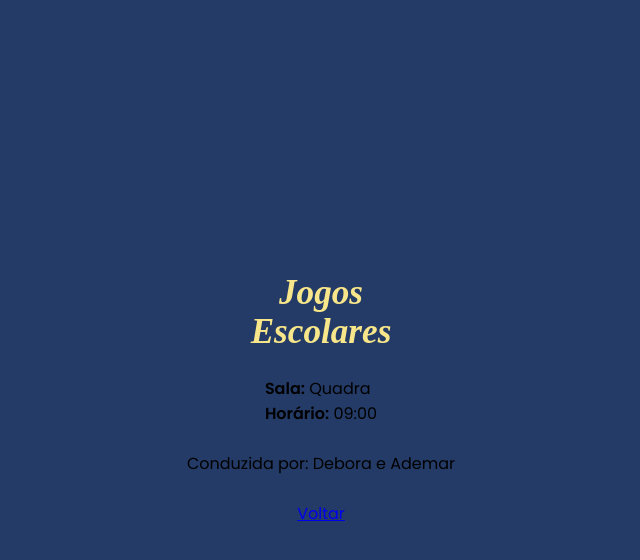
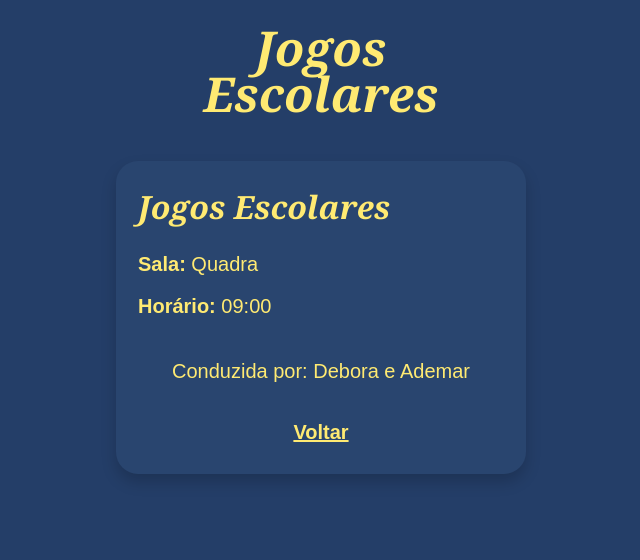
Before and after one commit to mlpradella/projeto-integrador-3ds-PortalEscolar, a plain HTML site: page 9aviso2/index.html in a window 1280 px wide. Shown: the whole page, without its empty margins (319-959 px from the left). Drawn offline with Linux system fonts and the light colour scheme; a web font is replaced by a local one.

Commit message:
calendario e avisos arrumados

```diff
--- a/9aviso2/index.html
+++ b/9aviso2/index.html
@@ -1,27 +1,56 @@
 <!DOCTYPE html>
 <html lang="pt-BR">
+
 <head>
     <meta charset="UTF-8">
+
+    <!-- Faz a página funcionar corretamente no celular -->
     <meta name="viewport" content="width=device-width, initial-scale=1.0">
+
     <title>Jogos Escolares</title>
+
+    <!-- LINKANDO O CSS -->
     <link rel="stylesheet" href="style.css">
 </head>
+
 <body>
 
-    <div class="container">
-        <h1 class="titulo">Jogos<br>Escolares</h1>
+    <main class="container">
 
-        <div class="card card-principal">
-            <p><strong>Sala:</strong> Quadra</p>
-            <p><strong>Horário:</strong> 09:00</p>
-        </div>
+        <h1>
+            Jogos<br>
+            Escolares
+        </h1>
 
-        <div class="card card-secundario">
-            <p>Conduzida por: Debora e Ademar</p>
-        </div>
+        <section class="card">
 
-        <a href="../3avisos/index.html" class="btn-voltar">Voltar</a>
-    </div>
+            <h2>Jogos Escolares</h2>
+
+            <div class="informacoes">
+
+                <p>
+                    <strong>Sala:</strong> Quadra
+                </p>
+
+                <p>
+                    <strong>Horário:</strong> 09:00
+                </p>
+
+            </div>
+
+            <p class="conduzida">
+                Conduzida por: Debora e Ademar
+            </p>
+
+            <!-- BOTÃO VOLTAR -->
+            <a href="../3avisos/index.html" class="voltar">
+                Voltar
+            </a>
+
+        </section>
+
+    </main>
 
 </body>
+
 </html>
--- a/9aviso2/style.css
+++ b/9aviso2/style.css
@@ -1,109 +1,193 @@
-@import url('https://fonts.googleapis.com/css2?family=Playfair+Display:ital,wght@1,700&family=Poppins:wght@400;600&display=swap');
+/* =========================================
+   CONFIGURAÇÕES GERAIS
+========================================= */
 
 * {
-  margin: 0;
-  padding: 0;
   box-sizing: border-box;
 }
 
+html,
 body {
-  background-color: #233B66;
-  font-family: 'Poppins', sans-serif;
-  display: flex;
-  justify-content: center;
-  align-items: center;
-  min-height: 100vh;
+  margin: 0;
+  padding: 0;
+  width: 100%;
+  min-height: 100%;
 }
 
+body {
+  background-color: #243e68;
+  color: #ffea72;
+
+  font-family: Arial, sans-serif;
+}
+
+
+/* =========================================
+ CONTAINER
+========================================= */
+
 .container {
-  background-color: #233B66;
   width: 100%;
-  max-width: 360px;
-  padding: 30px 20px;
+  min-height: 100vh;
+
   display: flex;
   flex-direction: column;
   align-items: center;
-  gap: 25px;
+
+  padding: 25px 14px 50px;
 }
 
-.header {
-  width: 100%;
-  display: flex;
-  justify-content: center;
+
+/* =========================================
+ TÍTULO PRINCIPAL
+========================================= */
+
+h1 {
+  margin: 0 0 45px 0;
+
+  color: #ffea72;
+
+  font-family: Georgia, "Times New Roman", serif;
+  font-size: 48px;
+  font-style: italic;
+  font-weight: bold;
+
+  line-height: 0.95;
+  text-align: center;
 }
 
-.titulo {
-  font-family: 'Playfair Display', serif;
+
+/* =========================================
+ CARD
+========================================= */
+
+.card {
+  width: 100%;
+  max-width: 410px;
+
+  padding: 28px 22px 30px;
+
+  background-color: #29456f;
+
+  border-radius: 22px;
+
+  box-shadow:
+      0 8px 15px rgba(0, 0, 0, 0.18);
+}
+
+
+/* =========================================
+ TÍTULO DO CARD
+========================================= */
+
+.card h2 {
+  margin: 0 0 25px;
+
+  color: #ffea72;
+
+  font-family: Georgia, "Times New Roman", serif;
+  font-size: 32px;
+  font-weight: bold;
   font-style: italic;
-  font-size: 2.2rem;
-  color: #F8E68A;
-  text-align: center;
+
   line-height: 1.1;
 }
 
-.formulario-container {
-  display: flex;
-  flex-direction: column;
-  width: 100%;
-  gap: 20px;
+
+/* =========================================
+ TEXTOS
+========================================= */
+
+.card p {
+  margin: 12px 0;
+
+  color: #ffea72;
+
+  font-size: 20px;
+  font-weight: normal;
+
+  line-height: 1.5;
 }
 
-/* Card central com Borda Amarela */
-.card-formulario {
-  background-color: #233B66;
-  width: 100%;
-  border-radius: 16px;
-  box-shadow: 0 10px 20px rgba(0, 0, 0, 0.35);
-  border: 1.5px solid #F8E68A;
-  padding: 15px;
+.card strong {
+  color: #ffea72;
 }
 
-.campo-email {
-  background-color: transparent;
-  border: none;
-  width: 100%;
-  min-height: 200px;
-  font-size: 1rem;
-  font-family: 'Poppins', sans-serif;
-  color: #F8E68A;
-  resize: none;
-  outline: none;
+
+/* =========================================
+ INFORMAÇÕES
+========================================= */
+
+.informacoes {
+  margin-top: 10px;
 }
 
-.campo-email::placeholder {
-  color: #F8E68A;
-  opacity: 0.7;
-}
 
-/* Botões Amarelos */
-.acoes-botoes {
-  display: flex;
-  gap: 15px;
-  width: 100%;
-}
+/* =========================================
+ CONDUZIDA POR
+========================================= */
 
-.btn-acao {
-  background-color: #F8E68A;
-  color: #233B66;
-  font-family: 'Playfair Display', serif;
-  font-style: italic;
-  font-weight: bold;
-  font-size: 1.2rem;
-  border: 1.5px solid #F8E68A;
-  padding: 10px 0;
-  flex: 1;
-  border-radius: 25px;
-  box-shadow: 0 6px 12px rgba(0, 0, 0, 0.3);
-  cursor: pointer;
-  transition: all 0.3s ease;
-  text-decoration: none;
-  display: flex;
-  justify-content: center;
-  align-items: center;
+.conduzida {
+  margin-top: 35px !important;
+
+  color: #ffea72;
+
   text-align: center;
 }
 
-.btn-acao:hover {
-  opacity: 0.9;
-  transform: translateY(-2px);
+
+/* =========================================
+ BOTÃO VOLTAR
+========================================= */
+
+.voltar {
+  display: block;
+
+  width: fit-content;
+
+  margin: 35px auto 0;
+
+  color: #ffea72;
+
+  font-size: 20px;
+  font-weight: bold;
+
+  text-decoration: underline;
+
+  cursor: pointer;
+
+  transition: 0.2s;
 }
+
+
+/* Quando passar o mouse */
+.voltar:hover {
+  color: #fff3a6;
+}
+
+
+/* Quando clicar */
+.voltar:active {
+  transform: scale(0.95);
+}
+
+
+/* =========================================
+ CELULAR PEQUENO
+========================================= */
+
+@media (max-width: 360px) {
+
+  h1 {
+      font-size: 42px;
+  }
+
+  .card h2 {
+      font-size: 28px;
+  }
+
+  .card p {
+      font-size: 18px;
+  }
+
+}
```
